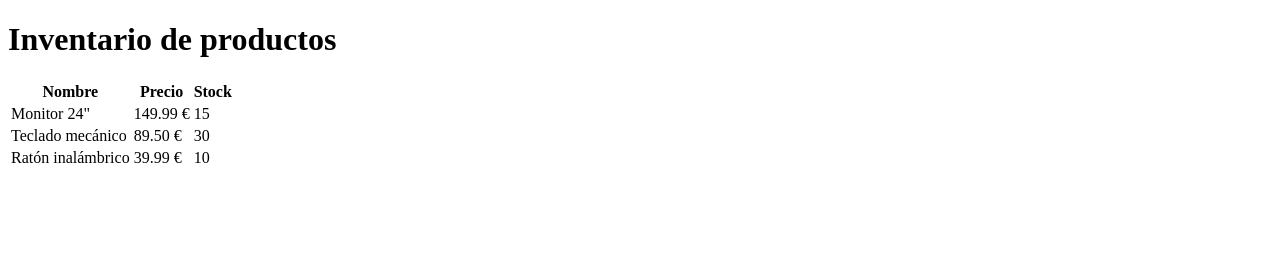
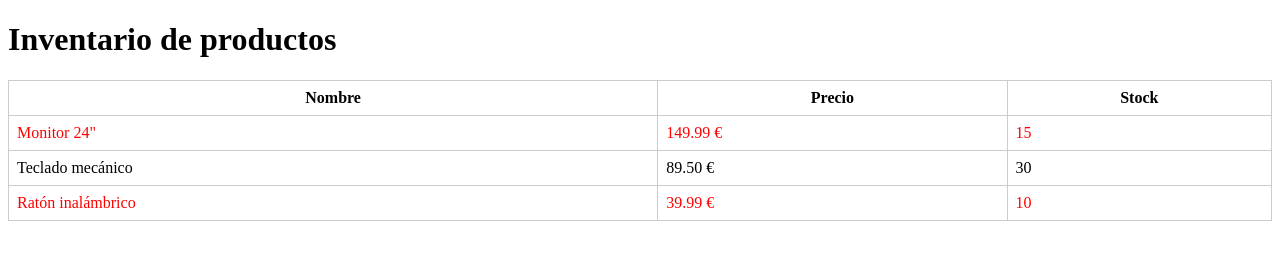
Before and after one commit to juanma-ge/EjXML, a website: page index.html in a window 1280 px wide. Drawn offline with Linux system fonts and the light colour scheme.

Commit message:
Tabla creada correctamente con css

```diff
--- a/index.html
+++ b/index.html
@@ -3,6 +3,7 @@
 <head>
     <meta charset="UTF-8">
     <title>Inventario de productos</title>
+    <link rel="stylesheet" href="styles.css">
 </head>
 <body>
 <h1>Inventario de productos</h1>
--- a/styles.css
+++ b/styles.css
@@ -1,5 +1,7 @@
-tr.bajoStock {
-    background-color: #ffebee;
-    color: #d32f2f;
-    font-weight: bold;
+.bajoStock {
+    color: red;
 }
+
+table { border-collapse: collapse; width: 100%; }
+th, td { border: 1px solid #ccc; padding: 8px; }
+.bajo-stock { background-color: #fdd; }
```
